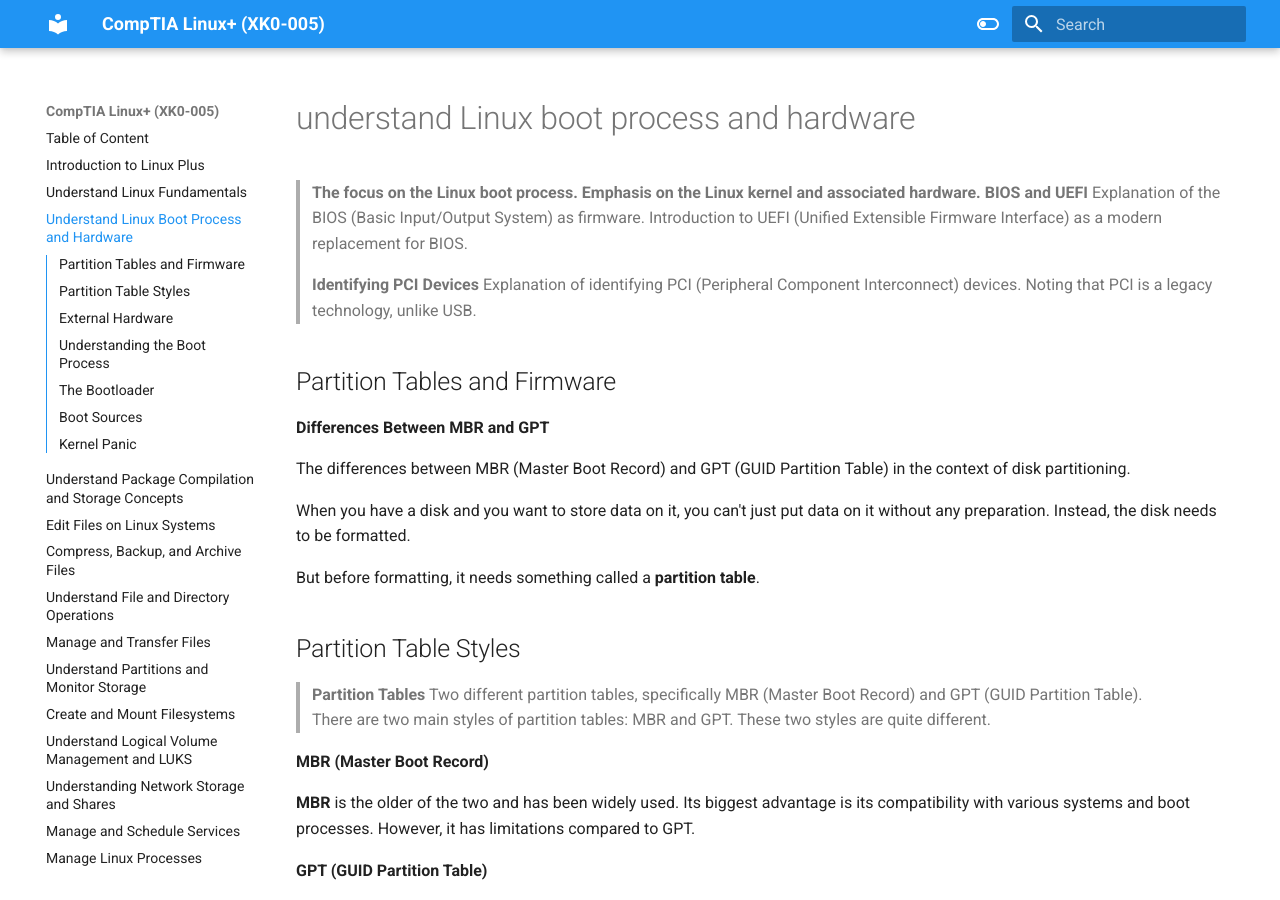
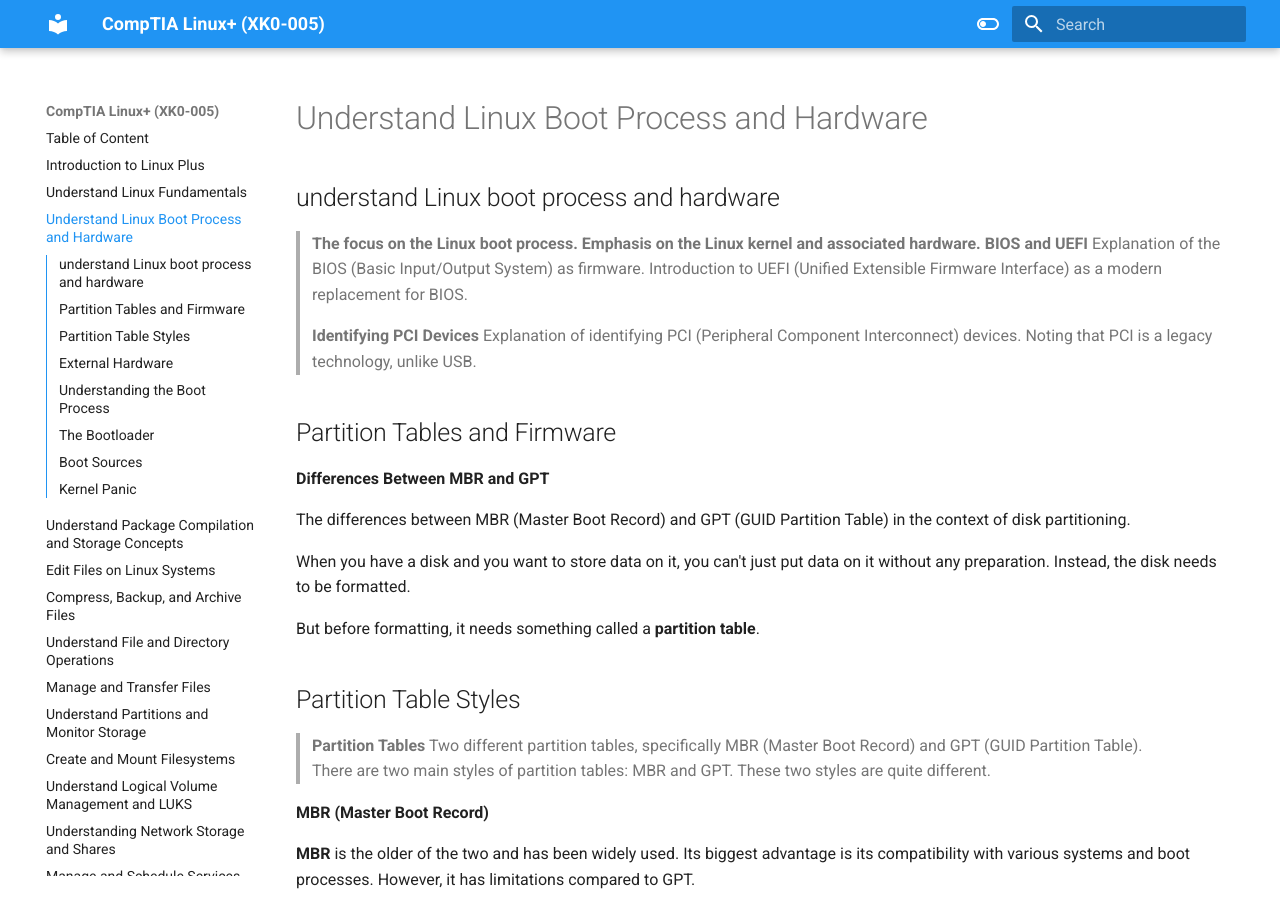
Before and after one commit to georgedigs/CompTIA-Linux-plus-XK0-005, an MkDocs documentation site: the page built from docs/02-understand-linux-boot-process-and-hardware/index.md, in a window 1280 px wide and 900 px high. Built offline with MkDocs 1.6.1 and Material for MkDocs 9.7.7, drawn with Linux system fonts in a browser that asks for light colours.

Commit message:
03 edits

```diff
--- a/docs/02-understand-linux-boot-process-and-hardware/index.md
+++ b/docs/02-understand-linux-boot-process-and-hardware/index.md
@@ -1,5 +1,5 @@
 
-# understand Linux boot process and hardware
+## understand Linux boot process and hardware
 
 > **The focus on the Linux boot process. Emphasis on the Linux kernel and associated hardware. BIOS and UEFI** Explanation of the BIOS (Basic Input/Output System) as firmware. Introduction to UEFI (Unified Extensible Firmware Interface) as a modern replacement for BIOS.<br>
 
```
Also changed, not shown: docs/03-understand-package-compilation-and-storage-concepts/index.md (+23 -0 lines).
